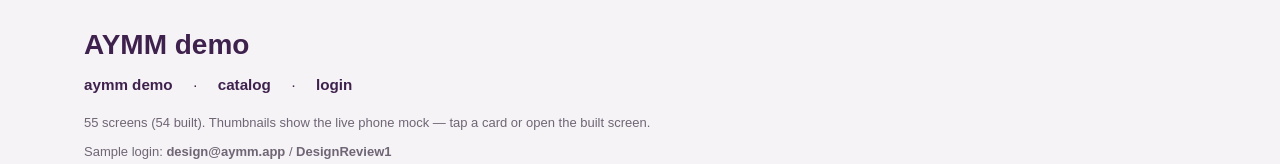
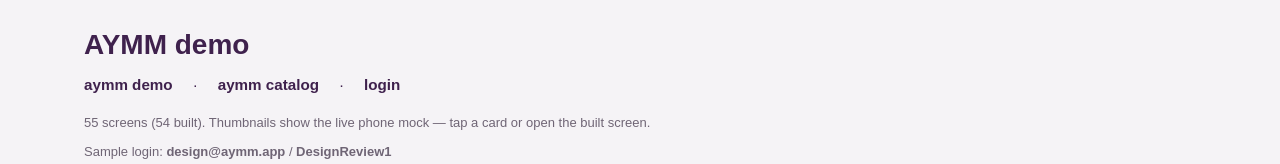
Before and after one commit to nateadmin/aymm2, a React (Vite) app in the folder web/: page /screens in a window 1280 px wide. Shown: the top 164 px of the page. Built offline with nearby package versions, Linux system fonts and the light colour scheme; a web font is replaced by a local one.

Commit message:
Rename catalog nav link to aymm catalog
Co-authored-by: charles <charles@wefoundd.com>

```diff
--- a/web/src/pages/ScreenIndex.jsx
+++ b/web/src/pages/ScreenIndex.jsx
@@ -33,7 +33,7 @@ export default function ScreenIndex() {
         <nav className="screen-index__short-links" aria-label="Demo entry points">
           <Link to={DEMO_LINKS.app}>aymm demo</Link>
           <span aria-hidden="true">·</span>
-          <Link to={DEMO_LINKS.catalog}>catalog</Link>
+          <Link to={DEMO_LINKS.catalog}>aymm catalog</Link>
           <span aria-hidden="true">·</span>
           <Link to={DEMO_LINKS.login}>login</Link>
         </nav>
```
